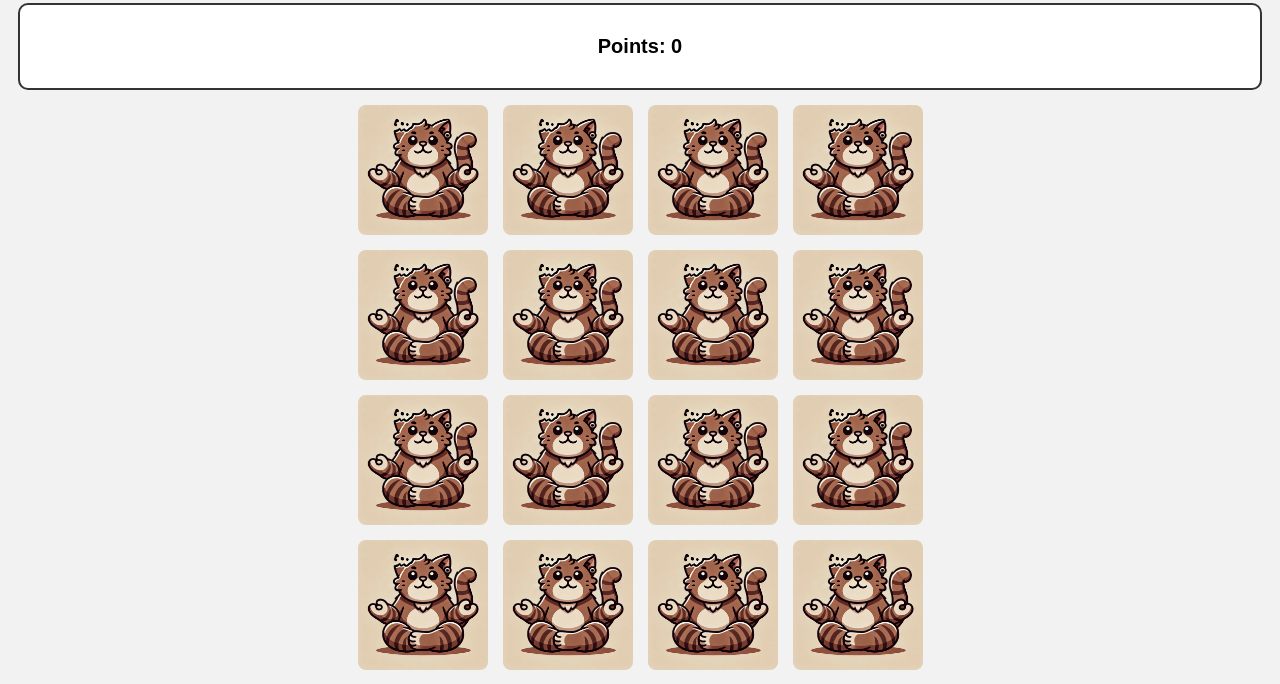
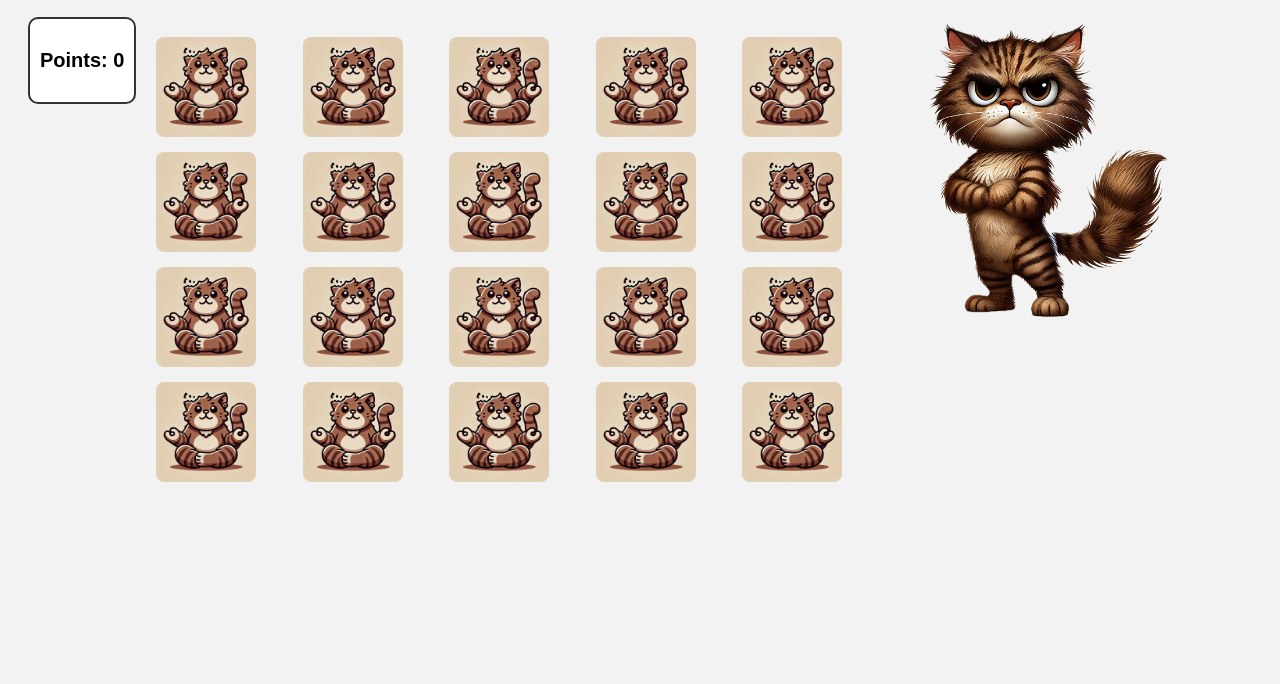
Before and after one commit to JoeAbiJaoudi/mr-crinkles-memory-game, a plain HTML site: page index.html in a window 1280 px wide. Shown: the part 129-813 px from the top of the page. Drawn offline with Linux system fonts and the light colour scheme.

Commit message:
added cartoon crink and formated the grid

```diff
--- a/index.html
+++ b/index.html
@@ -10,19 +10,20 @@
     <h1>Mr. Crinkles Memory Game</h1>
     <p>Find all the matching pairs of Mr. Crinkles!</p>
 
-     <!-- Points Display -->
-     <div id="points-container">
-        <p>Points: <span id="points">0</span></p>
+    <div id="game-container">
+        <div class="item-a">
+            <div id="points-container">
+                <p>Points: <span id="points">0</span></p>
+            </div>
+        </div>
+        <div class="item-b">
+            <div id="game-board"></div>
+        </div>
+        <div class="item-c">
+                <img src="CrinklePhotos/cartooncrinkles.png"></img>
+                <p id="message"></p>
+        </div>
     </div>
-
-    <!-- Game board -->
-    <div id="game-board"></div>
-
-    <p id="message"></p>
-
-
-
-
 
     <!-- JavaScript -->
     <script src="script.js"></script>
--- a/style.css
+++ b/style.css
@@ -2,24 +2,75 @@ body {
     font-family: Arial, sans-serif;
     text-align: center;
     background-color: #f2f2f2;
-    padding: 10px; /* Reduced padding */
+    padding: 20px;
 }
 
 h1 {
     color: #ff4081;
+    width: 100%;
+    text-align: center;
+}
+
+#game-container {
+    display: grid;
+    grid-template-columns:  auto 2fr 1fr;
+    grid-gap: 20px;
+    margin-top: 20px;
+    justify-content: center;
+    align-items: flex-start;
+}
+
+.item-a {
+    grid-column-start: 1;
+}
+
+.item-b {
+    grid-column-start: 2;
+    overflow-x: auto; /* Ensure the content doesn't overflow */
+}
+
+.item-c {
+    grid-column-start: 3;
+    justify-content: center;
+}
+
+.item-c img {
+    max-width: 100%; /* Make the image responsive */
+    max-height: 300px; /* Set a maximum height */
+    width: auto; /* Maintain aspect ratio */
+    height: auto; /* Maintain aspect ratio */
+    display: block; /* Ensure it's a block element */
+
+}
+
+
+#points-container {
+    position: relative;
+    padding: 10px;
+    background-color: #fff;
+    border: 2px solid #333;
+    border-radius: 10px;
+}
+
+#points-container p {
+    font-size: 20px;
+    font-weight: bold;
 }
 
 #game-board {
     display: grid;
-    grid-template-columns: repeat(4, 130px); /* 4 columns for larger screens */
-    grid-gap: 15px; /* Reduced gap between cards */
-    justify-content: center;
-    margin-top: 15px;
+    grid-template-columns: repeat(auto-fill, minmax(130px, 1fr)); /* Flexible card layout */
+    grid-gap: 15px;
+    margin-left: auto; /* Center the container */
+    margin-right: auto; /* Center the container */
+    max-width: 1200px; /* Limit the total width of the container */
+    justify-content: center; /* Center the content within the grid */
+    margin-top: 20px;
 }
 
 .card {
-    width: 130px;
-    height: 130px;
+    width: 100px;
+    height: 100px;
     background-image: url('CrinklePhotos/back-image.png');
     background-size: cover;
     background-position: center;
@@ -44,31 +95,3 @@ h1 {
     color: green;
     margin-top: 15px;
 }
-
-#points-container {
-    position: relative;
-    top: 0;
-    right: 0;
-    padding: 10px;
-    background-color: #fff;
-    border: 2px solid #333;
-    border-radius: 10px;
-}
-
-#points-container p {
-    font-size: 20px;
-    font-weight: bold;
-}
-
-/* Media query for smaller screens */
-@media (max-width: 800px) {
-    #game-board {
-        grid-template-columns: repeat(3, 130px); /* 3 columns on medium screens */
-    }
-}
-
-@media (max-width: 600px) {
-    #game-board {
-        grid-template-columns: repeat(2, 130px); /* 2 columns on small screens */
-    }
-}
```
Also changed, not shown: CrinklePhotos/cartooncrinkles.png (added).
